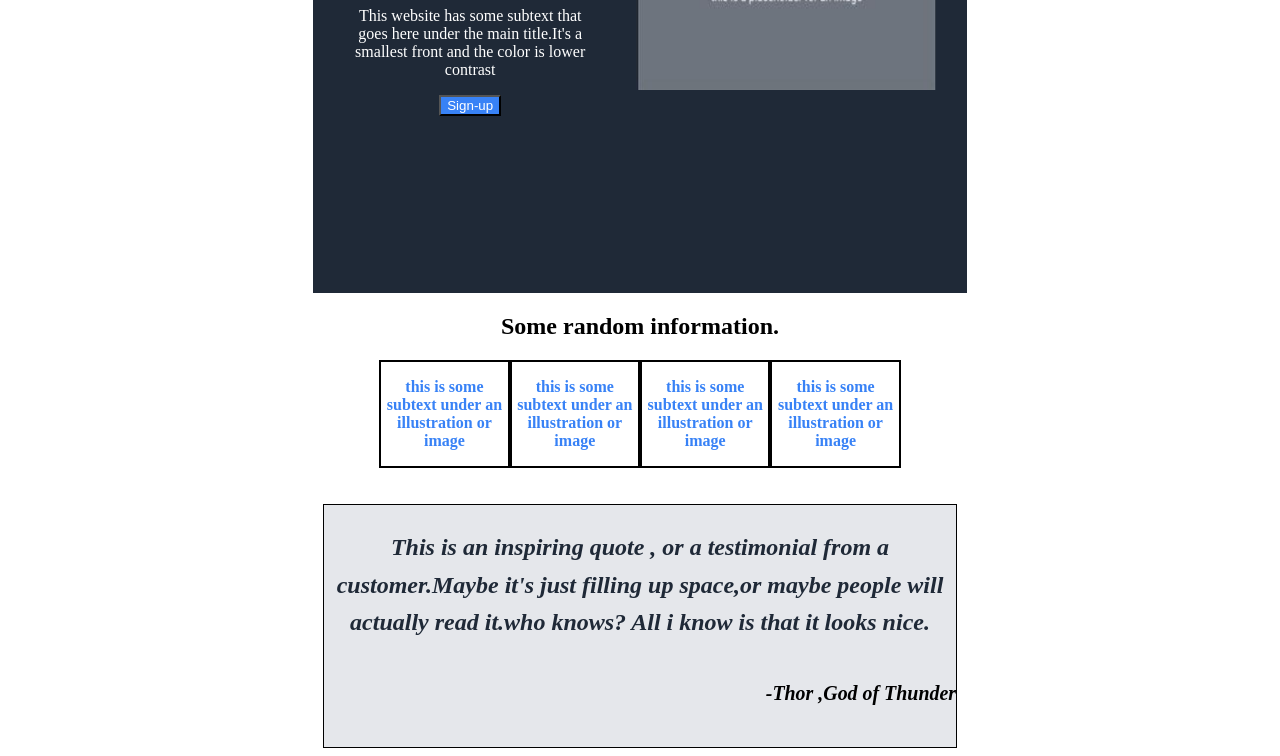
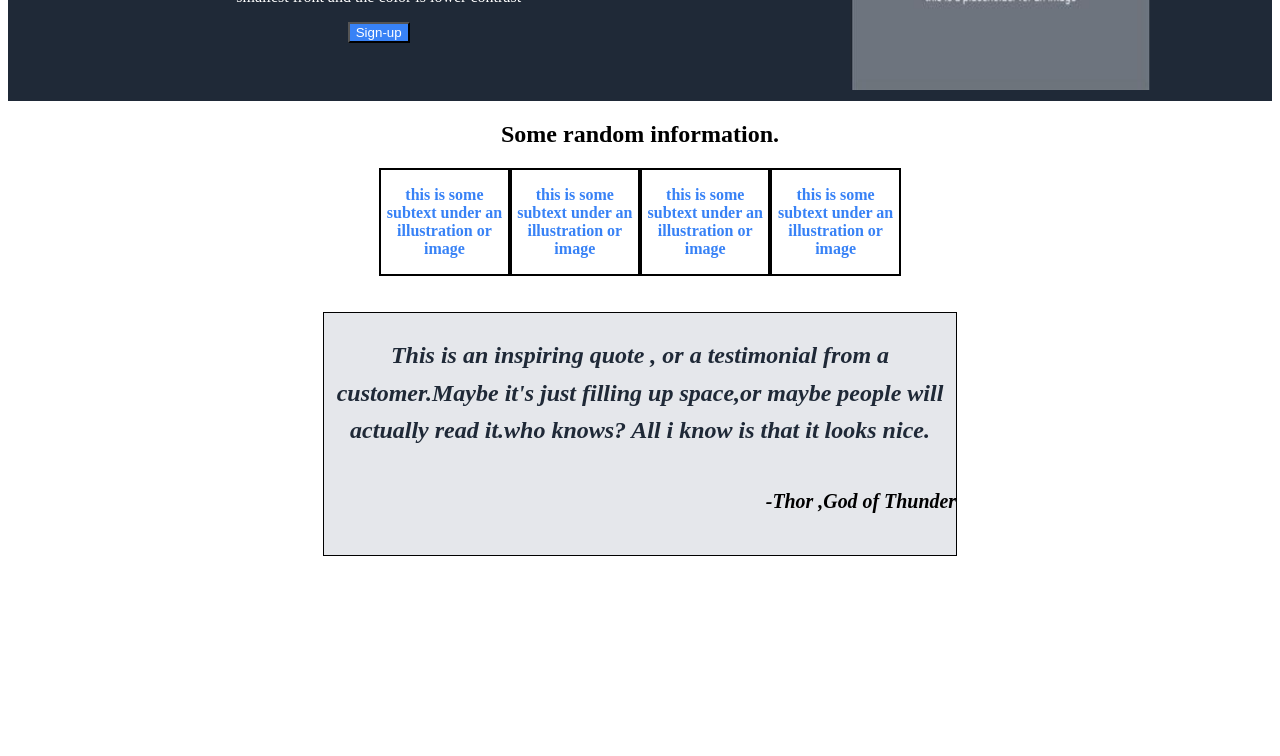
Before and after one commit to mukeshraja19/project-flex, a plain HTML site: page index.html in a window 1280 px wide. Shown: the part 129-885 px from the top of the page. After the commit the page ends 800 px from the top, so only its background shows below. Drawn offline with Linux system fonts and the light colour scheme.

Commit message:
Update stylesheet.css

```diff
--- a/stylesheet.css
+++ b/stylesheet.css
@@ -1,8 +1,7 @@
+@media(min-width:468px){
 .box{
         display: flex;
         margin: auto;
-        width: 50%;
-        height: 50%;
         text-align: center;
         justify-content: space-around;
 }
@@ -12,6 +11,7 @@
         color: white;
         background-color: #1F2937;
 }
+}
 .box-1{
     width: 40%;
 
@@ -20,8 +20,10 @@
     background-color: #3882F6;
     color: white;
 }
+@media(min-width:468px){
 .box2{
     text-align: center;
+}
 }
 .center{
     display: flex;
```
